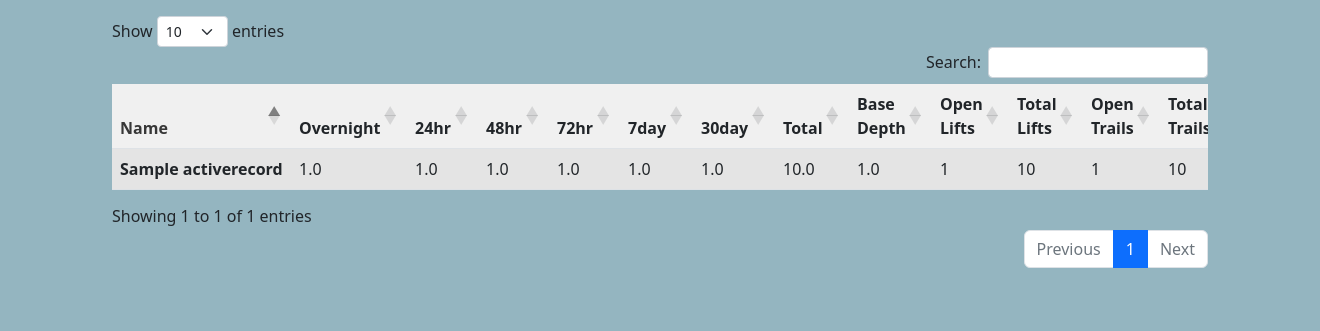
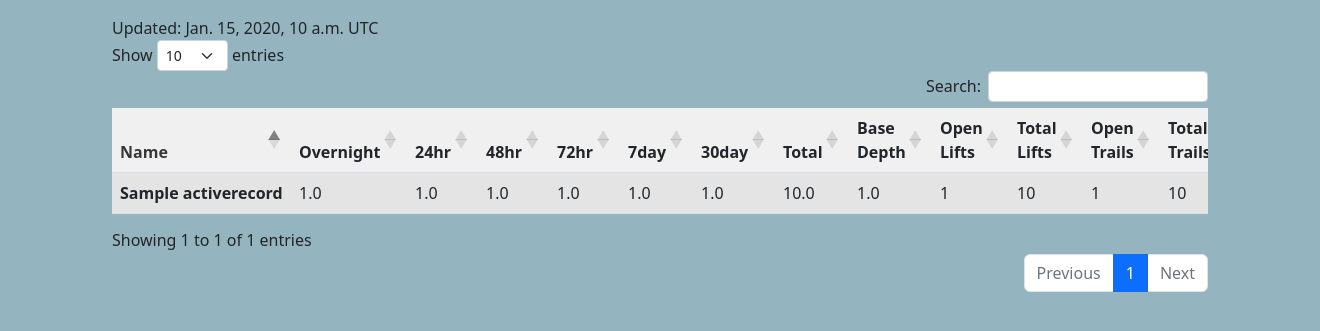
Before and after one commit to WildeSprings/SkiResortStats, a Django app: page /resorts/ in a window 1320 px wide; the page is wider, and only the part inside the window is pictured. Shown: the part 50-381 px from the top of that part. Run offline with Django 4.2, Linux system fonts and the light colour scheme; tables that the repository leaves empty hold one stand-in row (values such as "Sample post"); lists and menus that the app fills with data are empty; some libraries are stand-ins or nearby versions.

Commit message:
Add last_updated field and display

```diff
--- a/DjangoSite/resorts/models.py
+++ b/DjangoSite/resorts/models.py
@@ -18,5 +18,6 @@ class ActiveRecord(models.Model):
     country = models.CharField(max_length=50, default='')
     region = models.CharField(max_length=50, default='')
     passes = models.CharField(max_length=50, default='')
+    last_updated = models.DateTimeField(auto_now=True)
     def __str__(self):
         return self.resort_name
--- a/DjangoSite/resorts/templates/resorts/index.html
+++ b/DjangoSite/resorts/templates/resorts/index.html
@@ -29,6 +29,7 @@
         <div class="row justify-content-center">
             <div class="col-1"></div>
             <div class="col-10">
+                Updated: {{ latest_resort.last_updated }} UTC
                 <div class="table-responsive">
                     <table class="table table-striped" id="resortTable">
                         <thead>
--- a/DjangoSite/resorts/views.py
+++ b/DjangoSite/resorts/views.py
@@ -5,8 +5,10 @@ from .models import ActiveRecord
 
 def index(request):
     resort_list = ActiveRecord.objects.all().order_by('resort_name').values()
+    latest_resort = ActiveRecord.objects.latest('last_updated')
     template = loader.get_template('resorts/index.html')
     context = {
         'resort_list': resort_list,
+        'latest_resort': latest_resort,
     }
     return HttpResponse(template.render(context, request))
```
Also changed, not shown: DjangoSite/resorts/migrations/0006_activerecord_last_updated.py (added).
